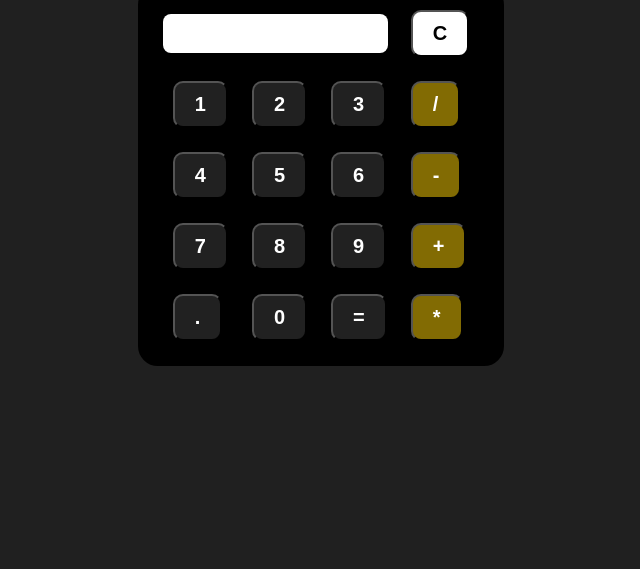
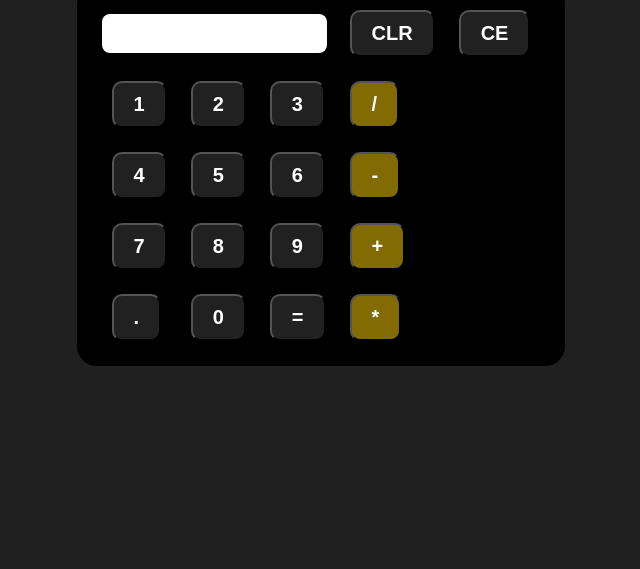
Before and after one commit to KaranKumar05/Calculator-2, a plain HTML site: page index.html in a window 1280 px wide. Shown: the part 231-800 px from the top of the page, without its empty margins (319-959 px from the left). Drawn offline with Linux system fonts and the light colour scheme.

Commit message:
CE button has been installed

```diff
--- a/index.html
+++ b/index.html
@@ -12,8 +12,9 @@
     <div class="main_body">
       <table>
         <tr>
-          <td colspan="3"><input type="text" id="result" class="screen" /></td>
-          <td><input type="button" value="C" onclick="clr()" /></td>
+          <td colspan="3" rowspan=""><input type="text" id="result" class="screen" /></td>
+          <td><input type="button" value="CLR" onclick="clr()" /></td>
+          <td><input type="button" value="CE" onclick="slice()" /></td>
         </tr>
         <tr>
           <td>
--- a/script.js
+++ b/script.js
@@ -1,11 +1,17 @@
-function dis(val){
+function dis(val) {
     document.getElementById("result").value += val;
 }
-function solve(){
+function solve() {
     let x = document.getElementById("result").value;
     let y = eval(x);
     document.getElementById("result").value = y;
 }
-function clr(){
+function clr() {
     document.getElementById("result").value = ""
 }
+function slice() {
+    let display = document.getElementById("result");
+    const currentValue = display.value;
+    const newValue = currentValue.slice(0, -1);
+    display.value = newValue;
+};
```
